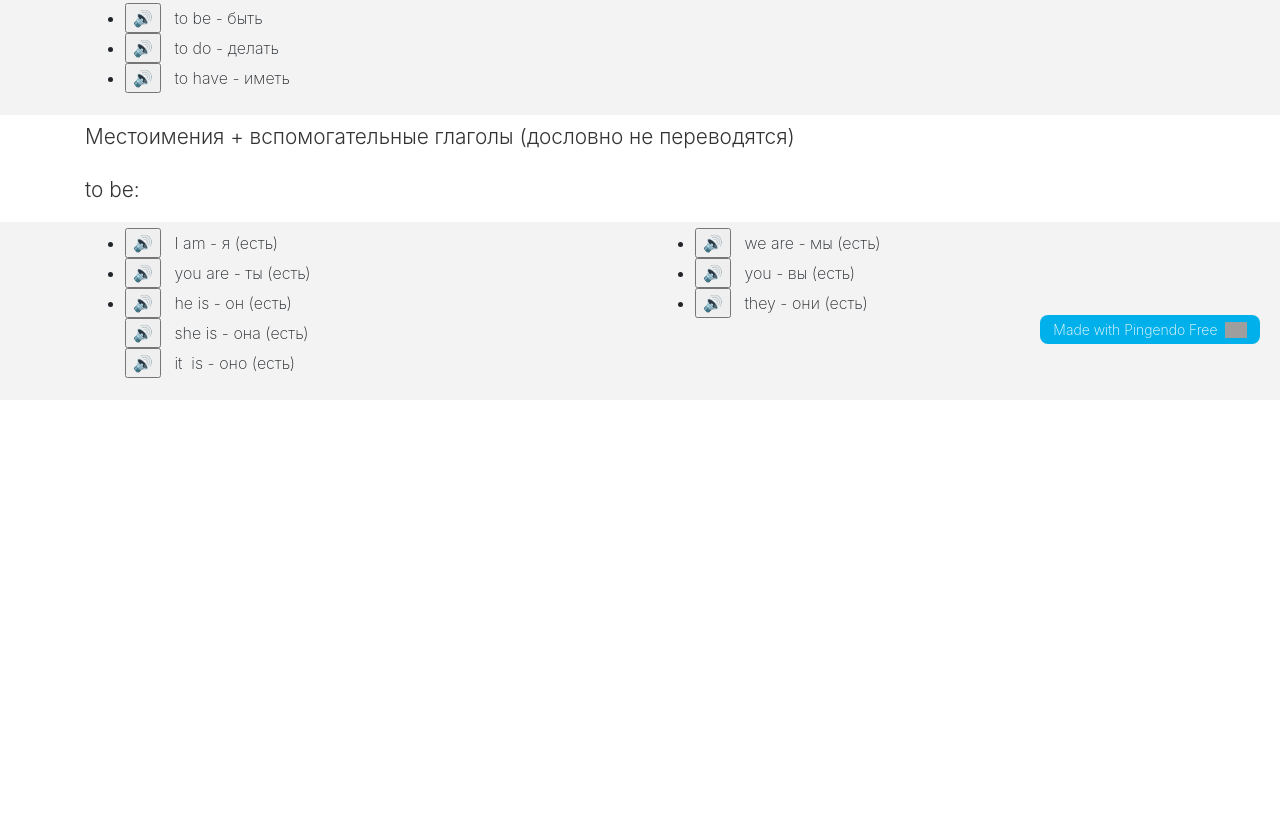
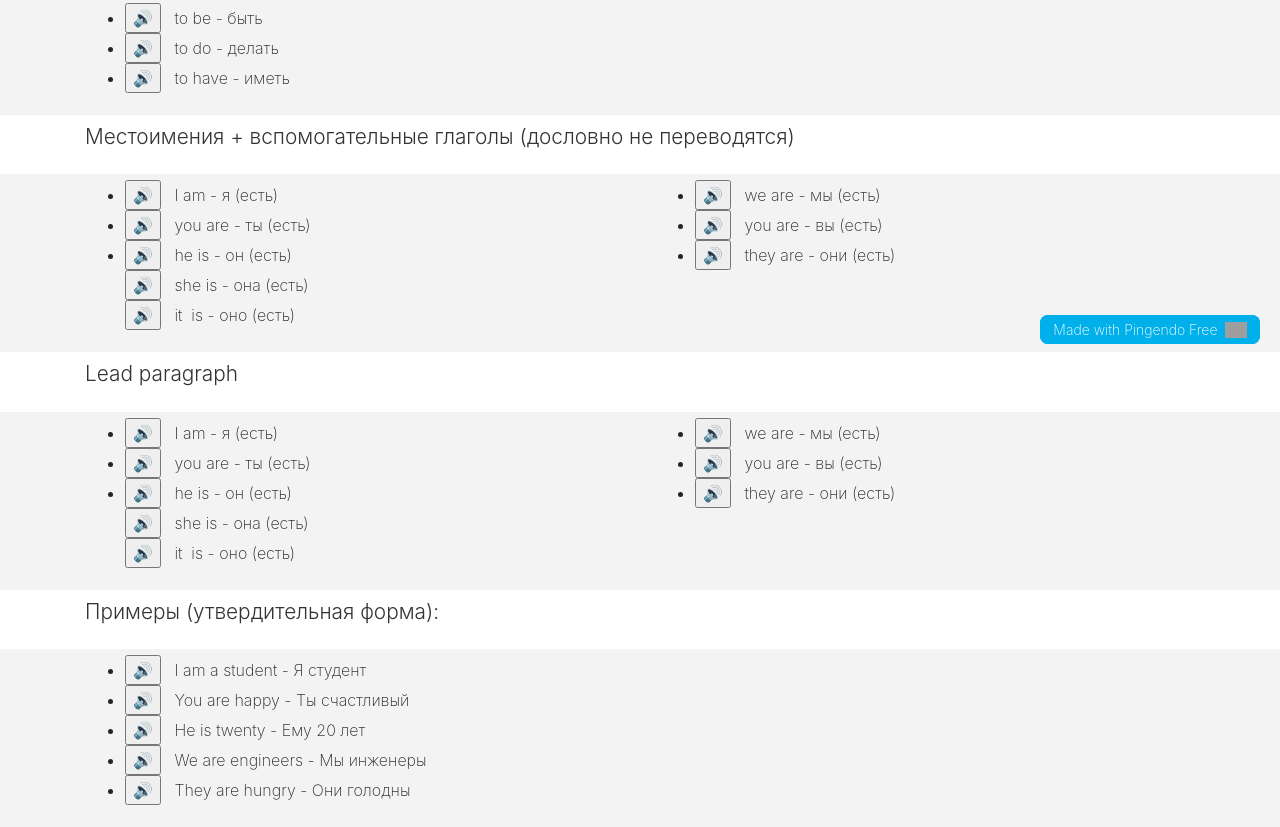
Before and after one commit to nomansclay/main, a plain HTML site: page english/index.html in a window 1280 px wide. Shown: the part 436-1263 px from the top of the page. Before the commit the page ends 836 px from the top, so only its background shows below. Drawn offline with nearby package versions, Linux system fonts and the light colour scheme; grey boxes are pictures that could not be loaded.

Commit message:
Update english/index.html

```diff
--- a/english/index.html
+++ b/english/index.html
@@ -88,11 +88,31 @@
       </div>
     </div>
   </div>
-  <div class="p-0">
+  <div class="p-1 bg-light">
+    <div class="container">
+      <div class="row">
+        <div class="col-md-6">
+          <ul class="">
+            <li><input onclick="responsiveVoice.speak(&quot;I am&quot;);" type="button" value="🔊">&nbsp;&nbsp;&nbsp;I am - я (есть)</li>
+            <li><input onclick="responsiveVoice.speak(&quot;you are&quot;);" type="button" value="🔊">&nbsp;&nbsp;&nbsp;you are - ты (есть)</li>
+            <li><input onclick="responsiveVoice.speak(&quot;he is&quot;);" type="button" value="🔊">&nbsp;&nbsp;&nbsp;he is - он (есть)<br><input onclick="responsiveVoice.speak(&quot;she is&quot;);" type="button" value="🔊">&nbsp;&nbsp;&nbsp;she is - она (есть)<br><input onclick="responsiveVoice.speak(&quot;it is&quot;);" type="button" value="🔊">&nbsp;&nbsp;&nbsp;it&nbsp; is - оно (есть)</li>
+          </ul>
+        </div>
+        <div class="col-md-6">
+          <ul class="">
+            <li><input onclick="responsiveVoice.speak(&quot;we are&quot;);" type="button" value="🔊">&nbsp;&nbsp;&nbsp;we are - мы (есть)<br></li>
+            <li><input onclick="responsiveVoice.speak(&quot;you are&quot;);" type="button" value="🔊">&nbsp;&nbsp;&nbsp;you are - вы (есть)</li>
+            <li><input onclick="responsiveVoice.speak(&quot;they are&quot;);" type="button" value="🔊">&nbsp;&nbsp;&nbsp;they are - они (есть)</li>
+          </ul>
+        </div>
+      </div>
+    </div>
+  </div>
+  <div class="p-1">
     <div class="container">
       <div class="row">
         <div class="col-md-12">
-          <p class="lead">to be:</p>
+          <p class="lead">Lead paragraph </p>
         </div>
       </div>
     </div>
@@ -110,8 +130,32 @@
         <div class="col-md-6">
           <ul class="">
             <li><input onclick="responsiveVoice.speak(&quot;we are&quot;);" type="button" value="🔊">&nbsp;&nbsp;&nbsp;we are - мы (есть)<br></li>
-            <li><input onclick="responsiveVoice.speak(&quot;you are&quot;);" type="button" value="🔊">&nbsp;&nbsp;&nbsp;you - вы (есть)</li>
-            <li><input onclick="responsiveVoice.speak(&quot;they are&quot;);" type="button" value="🔊">&nbsp;&nbsp;&nbsp;they - они (есть)</li>
+            <li><input onclick="responsiveVoice.speak(&quot;you are&quot;);" type="button" value="🔊">&nbsp;&nbsp;&nbsp;you are - вы (есть)</li>
+            <li><input onclick="responsiveVoice.speak(&quot;they are&quot;);" type="button" value="🔊">&nbsp;&nbsp;&nbsp;they are - они (есть)</li>
+          </ul>
+        </div>
+      </div>
+    </div>
+  </div>
+  <div class="p-1">
+    <div class="container">
+      <div class="row">
+        <div class="col-md-12">
+          <p class="lead">Примеры (утвердительная форма):</p>
+        </div>
+      </div>
+    </div>
+  </div>
+  <div class="p-1 bg-light">
+    <div class="container">
+      <div class="row">
+        <div class="col-md-12">
+          <ul class="">
+            <li><input onclick="responsiveVoice.speak(&quot;I am a student&quot;);" type="button" value="🔊">&nbsp; &nbsp;I am a student - Я студент</li>
+            <li><input onclick="responsiveVoice.speak(&quot;You are happy&quot;);" type="button" value="🔊">&nbsp; &nbsp;You are happy - Ты счастливый</li>
+            <li><input onclick="responsiveVoice.speak(&quot;He is twenty&quot;);" type="button" value="🔊">&nbsp; &nbsp;He is twenty - Ему 20 лет<br></li>
+            <li><input onclick="responsiveVoice.speak(&quot;We are engineers&quot;);" type="button" value="🔊">&nbsp; &nbsp;We are engineers - Мы инженеры<br></li>
+            <li><input onclick="responsiveVoice.speak(&quot;They are hungry&quot;);" type="button" value="🔊">&nbsp; &nbsp;They are hungry - Они голодны<br></li>
           </ul>
         </div>
       </div>
@@ -121,6 +165,11 @@
   <script src="https://cdnjs.cloudflare.com/ajax/libs/popper.js/1.12.9/umd/popper.min.js" integrity="sha384-ApNbgh9B+Y1QKtv3Rn7W3mgPxhU9K/ScQsAP7hUibX39j7fakFPskvXusvfa0b4Q" crossorigin="anonymous"></script>
   <script src="https://maxcdn.bootstrapcdn.com/bootstrap/4.0.0/js/bootstrap.min.js" integrity="sha384-JZR6Spejh4U02d8jOt6vLEHfe/JQGiRRSQQxSfFWpi1MquVdAyjUar5+76PVCmYl" crossorigin="anonymous"></script>
   <pingendo onclick="window.open('https://pingendo.com/', '_blank')" style="cursor:pointer;position: fixed;bottom: 20px;right:20px;padding:4px;background-color: #00b0eb;border-radius: 8px; width:220px;display:flex;flex-direction:row;align-items:center;justify-content:center;font-size:14px;color:white">Made with Pingendo Free&nbsp;&nbsp;<img src="https://pingendo.com/site-assets/Pingendo_logo_big.png" class="d-block" alt="Pingendo logo" height="16"></pingendo>
+  <script src="https://code.responsivevoice.org/responsivevoice.js" style=""></script>
+  <script src="https://code.jquery.com/jquery-3.2.1.slim.min.js" integrity="sha384-KJ3o2DKtIkvYIK3UENzmM7KCkRr/rE9/Qpg6aAZGJwFDMVNA/GpGFF93hXpG5KkN" crossorigin="anonymous"></script>
+  <script src="https://cdnjs.cloudflare.com/ajax/libs/popper.js/1.12.9/umd/popper.min.js" crossorigin="anonymous" integrity="sha384-ApNbgh9B+Y1QKtv3Rn7W3mgPxhU9K/ScQsAP7hUibX39j7fakFPskvXusvfa0b4Q"></script>
+  <script src="https://maxcdn.bootstrapcdn.com/bootstrap/4.0.0/js/bootstrap.min.js" integrity="sha384-JZR6Spejh4U02d8jOt6vLEHfe/JQGiRRSQQxSfFWpi1MquVdAyjUar5+76PVCmYl" crossorigin="anonymous"></script>
+  <pingendo onclick="window.open('https://pingendo.com/', '_blank')" style="cursor:pointer;position: fixed;bottom: 20px;right:20px;padding:4px;background-color: #00b0eb;border-radius: 8px; width:220px;display:flex;flex-direction:row;align-items:center;justify-content:center;font-size:14px;color:white">Made with Pingendo Free&nbsp;&nbsp;<img src="https://pingendo.com/site-assets/Pingendo_logo_big.png" class="d-block" alt="Pingendo logo" height="16"></pingendo>
 </body>
 
 </html>
```
